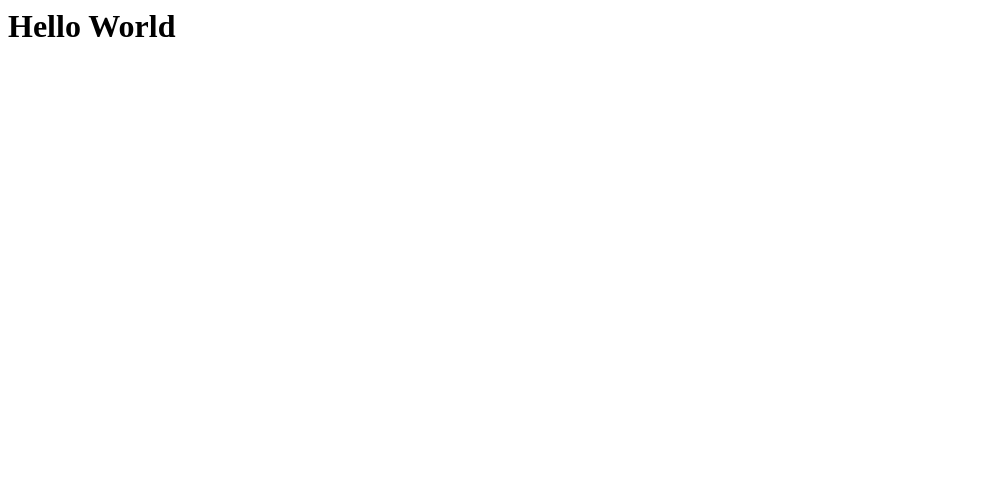
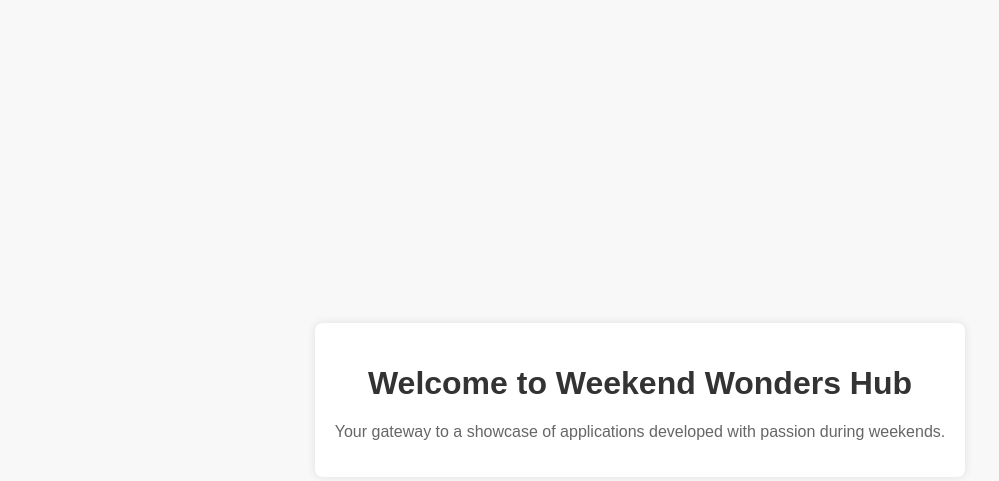
Before and after one commit to weekendapps/.github, a plain HTML site: page index.html in a window 1280 px wide. Shown: the whole page, without its empty margins (0-999 px from the left). Drawn offline with Linux system fonts and the light colour scheme.

Commit message:
Update index.html

```diff
--- a/index.html
+++ b/index.html
@@ -1 +1,45 @@
-<h1>Hello World</h1>
+<!DOCTYPE html>
+<html lang="en">
+
+<head>
+    <meta charset="UTF-8">
+    <meta name="viewport" content="width=device-width, initial-scale=1.0">
+    <title>Weekend Wonders Hub</title>
+    <style>
+        body {
+            font-family: 'Arial', sans-serif;
+            background-color: #f8f8f8;
+            margin: 0;
+            padding: 0;
+            display: flex;
+            align-items: center;
+            justify-content: center;
+            height: 100vh;
+        }
+
+        .container {
+            text-align: center;
+            background-color: #fff;
+            padding: 20px;
+            border-radius: 8px;
+            box-shadow: 0 0 10px rgba(0, 0, 0, 0.1);
+        }
+
+        h1 {
+            color: #333;
+        }
+
+        p {
+            color: #666;
+        }
+    </style>
+</head>
+
+<body>
+    <div class="container">
+        <h1>Welcome to Weekend Wonders Hub</h1>
+        <p>Your gateway to a showcase of applications developed with passion during weekends.</p>
+    </div>
+</body>
+
+</html>
```
